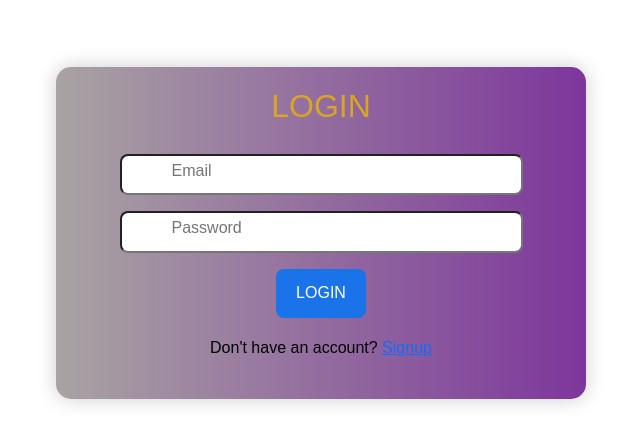
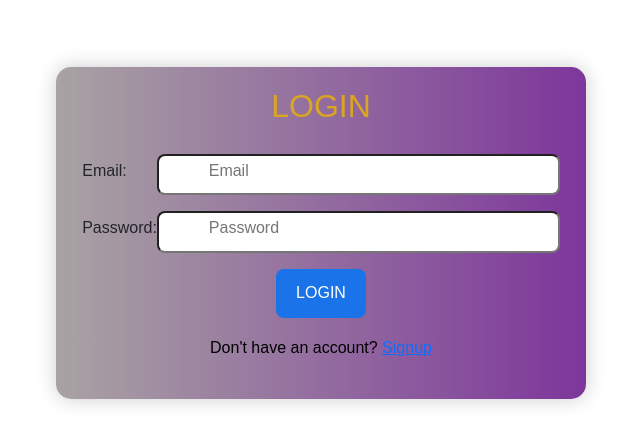
Before and after one commit to nikhitha08kk/miniproject, a React (Create React App) app: page /login in a window 1280 px wide. Shown: the part 167-612 px from the top of the page, without its empty margins (319-959 px from the left). Built offline with nearby package versions, Linux system fonts and the light colour scheme.

Commit message:
add products

```diff
--- a/src/Components/Admin/Login/Login.jsx
+++ b/src/Components/Admin/Login/Login.jsx
@@ -6,40 +6,38 @@ import { useNavigate } from 'react-router-dom';
 import { toast } from 'react-toastify';
 import { login } from '../../../Services/Adminapi';
 
-const validationSchema = Yup.object().shape({
-  email: Yup.string()
-    .email('Invalid email')
-    .required('Email is required')
-    .matches(/^[a-zA-Z0-9._%+-]+@gmail\.com$/, 'Invalid email format'),
-  password: Yup.string()
-    .required('Password is required')
-    .matches(
-      /^(?=.*[a-z])(?=.*[A-Z])(?=.*\d)(?=.*[@$!%*?&])[A-Za-z\d@$!%*?&]{8,}$/,
-      'Password must contain at least 8 characters, including one uppercase, one lowercase, one number, and one special character.'
-    ),
-});
+
 
 const Login = () => {
   const navigate = useNavigate();
 
-  const handleSubmit = async (values, { setErrors, setSubmitting }) => {
+  const validationSchema = Yup.object().shape({
+    email: Yup.string()
+      .email("Invalid email address")
+      .required("Email is required"),
+    password: Yup.string().required("Password is required"),
+  });
+
+  const handleSubmit = async (values) => {
     try {
       const { data } = await login(values);
+      console.log(data,"admin return data !!!")
       if (data.created) {
-        console.log("data")
         localStorage.setItem('jwt', data.token);
+        // Use toast.success for successful login
         toast.success(data.message, { position: 'top-right' });
-        navigate('/');
+        navigate("/admin");
       } else {
         toast.error(data.message, { position: 'top-right' });
       }
     } catch (error) {
       console.error('Error during login:', error);
-      setErrors({ submit: error.response.data.message || 'Something went wrong' });
-    } finally {
-      setSubmitting(false);
+
     }
+
+  // const handleClick = () => navigate("/signup");
   };
+
 
   return (
     <div className='log-admi'>
@@ -51,23 +49,32 @@ const Login = () => {
         validationSchema={validationSchema}
         onSubmit={handleSubmit}
       >
-        {({ isSubmitting }) => (
+        {({handleChange}) => (
           <Form className='log-adm'>
             <h1 className='logi-adm'>LOGIN</h1>
             <p>
               <label htmlFor='email'>
-                <Field type='email' name='email' className='use-adm' placeholder='Email'size={30} />
+                <Field type='email'
+                 name='email'
+                 className='use-adm'
+                 placeholder='Email'size={30}
+                 onChange={handleChange} />
                 <ErrorMessage name='email' component='div' />
               </label>
             </p>
             <p>
               <label htmlFor='password'>
-                <Field type='password' name='password' className='pass-adm' placeholder='Password'size={30} />
+                <Field type='password'
+                name='password'
+                className='pass-adm'
+                placeholder='Password'
+                size={30}
+                onChange={handleChange}/>
                 <ErrorMessage name='password' component='div' />
               </label>
             </p>
             <p>
-              <button className='but-l-adm' type='submit' disabled={isSubmitting}>
+              <button className='but-l-adm' type='submit' >
                 LOGIN
               </button>
             </p>
--- a/src/Components/User/HomePage/Home.css
+++ b/src/Components/User/HomePage/Home.css
@@ -87,6 +87,7 @@ text-align: center;
     width: 100%;
     display: inline-block;
     animation: marquee 10s linear infinite;
+    margin: 0%;
   }
   @keyframes marquee {
     0% { transform: translateX(100%); }
--- a/src/Components/User/HomePage/RedLady.jsx
+++ b/src/Components/User/HomePage/RedLady.jsx
@@ -6,9 +6,9 @@ function RedLady() {
     <div className=' red-bot'>
     <div className='row'>
       <img className='red-lady' alt='red' src='https://www.perfume24x7.com/cdn/shop/files/Mix_Banner_mob-58.jpg?v=1693912505&width=1920'></img>
-     <div className='right'> <p>"A good fragrance should have a certain personality that makes people identify the scent with you"</p></div>
-     <div className='be'><p>BE MORE</p></div>
-     <div className='fid'><p>CONFIDENT</p></div>
+     <p className='right'>"A good fragrance should have a certain personality that makes people identify the scent with you"</p>
+     <p className='be'>BE MORE</p>
+   <p className='fid'>CONFIDENT</p>
 
     </div>
     </div>
--- a/src/Components/User/LoginPage/Login.css
+++ b/src/Components/User/LoginPage/Login.css
@@ -46,4 +46,5 @@ color: white;
     padding-right: 50px;
     border-radius: 8px;
     padding-bottom: 8px;
+    margin-left: 30px;
 }
--- a/src/Components/User/LoginPage/Login.jsx
+++ b/src/Components/User/LoginPage/Login.jsx
@@ -1,40 +1,40 @@
 import React from 'react';
 import './Login.css';
-import { ErrorMessage, Form, Formik } from 'formik';
+import {ErrorMessage,  Form, Formik } from 'formik';
 import * as Yup from 'yup';
-import { useNavigate, Link } from 'react-router-dom'; // Import Link
+import { useNavigate, Link } from 'react-router-dom';
 import { login } from "../../../Services/Userapi";
 import { toast } from 'react-toastify';
 
 const validationSchema = Yup.object().shape({
   email: Yup.string()
     .email('Invalid email')
-    .required('Email is required')
-    .matches(/^[a-zA-Z0-9._%+-]+@gmail\.com$/, 'Invalid email format'),
+    .required('Email is required'),
+
   password: Yup.string()
-    .required('Password is required')
-    .matches(
-      /^(?=.*[a-z])(?=.*[A-Z])(?=.*\d)(?=.*[@$!%*?&])[A-Za-z\d@$!%*?&]{8,}$/,
-      'Password must contain at least 8 characters, including one uppercase, one lowercase, one number, and one special character.'
-    ),
+    .required('Password is required'),
+
+
 });
 
 const Login = () => {
   const navigate = useNavigate();
 
-  const handleSubmit = async (values, { setErrors }) => {
+  const handleSubmit = async (values) => {
     try {
+      console.log("on submit !!!!")
       const { data } = await login(values);
+      console.log(data,"user return data !!!")
       if (data.created) {
         localStorage.setItem("jwt", data.token);
-        toast.success(data.message, { position: "top-right" });
+        toast.success("login sucess", { position: "top-right",} );
         navigate('/');
       } else {
         toast.error(data.message, { position: "top-right" });
       }
     } catch (error) {
       console.error('Error during login:', error);
-      setErrors({ submit: error.response.data.message || 'Something went wrong' });
+
     }
   };
 
@@ -48,23 +48,37 @@ const Login = () => {
         validationSchema={validationSchema}
         onSubmit={handleSubmit}
       >
-        {({ isSubmitting, handleChange }) => ( // Add handleChange
+        {({ handleChange }) => (
           <Form className='log'>
             <h1 className='logi'>LOGIN</h1>
             <p>
-              <label htmlFor='email'></label>
-              <input type="email" name="email" className='mail' placeholder='Email' size={30} onChange={handleChange} />
-              <ErrorMessage name='email' component="div" />
+              <label htmlFor='email'>Email:</label>
+              <input type="email"
+               name="email"
+               className='mail'
+               placeholder='Email'
+               size={30}
+               onChange={handleChange}
+
+               />
+              { <ErrorMessage name='email' component="div" /> }
+
             </p>
             <p>
-              <label htmlFor='password'></label>
-              <input type="password" className='pass' placeholder='Password' size={30} name="password" onChange={handleChange} />
-              <ErrorMessage name='password' component="div" />
+              <label htmlFor='password'>Password:</label>
+              <input type="password"
+               className='pass'
+                placeholder='Password'
+                 size={30}
+                  name="password"
+                   onChange={handleChange}
+               />
+              { <ErrorMessage name='password' component="div" /> }
             </p>
             <p>
-              <button className='but-l' type='submit'>LOGIN</button> {/* Removed onClick */}
+              <button className='but-l' type='submit'>LOGIN</button>
             </p>
-            <p className='dont'>Don't have an account? <Link to='/SignUp'>Signup</Link></p> {/* Replaced anchor tag with Link */}
+            <p className='dont'>Don't have an account? <Link to='/SignUp'>Signup</Link></p>
           </Form>
         )}
       </Formik>
--- a/src/Components/User/SignUp/SignUp.jsx
+++ b/src/Components/User/SignUp/SignUp.jsx
@@ -2,41 +2,32 @@ import React from 'react';
 import { useFormik } from 'formik';
 import * as Yup from  'yup'
 import './SignUp.css';
+import { useNavigate } from "react-router-dom";
 import { signup } from '../../../Services/Userapi';
 
-// const validate = values => {
-//   const errors = {};
-//   if (!values.username.trim()){
-//     errors.username = 'Username is required';
-//   }
-//   if (!values.email.trim()){
-//     errors.email = 'Email is required';
-//   } else if (!/^[A-Z0-9._%+-]+@[A-Z0-9.-]+\.[A-Z]{2,}$/i.test(values.email)){
-//     errors.email = 'Please enter a valid email address';
-//   }
-//   if (!values.password){
-//     errors.password = 'Password is required';
-//   } else if (values.password.length < 8){
-//     errors.password = 'Password must be at least 8 characters long';
-//   }
-//   if (!values.confirmPassword){
-//     errors.confirmPassword = 'Confirm Password is required';
-//   } else if (values.confirmPassword !== values.password){
-//     errors.confirmPassword = 'Passwords do not match';
-//   }
-//   return errors;
-// }
 const validationSchema = Yup.object().shape({
+
+  email: Yup.string()
+  .email('Invalid email')
+  .required('Email is required')
+  .matches(/^[a-zA-Z0-9._%+-]+@gmail\.com$/, 'Invalid email format'),
   username: Yup.string().required('Username is required'),
-  email: Yup.string().email('Invalid email address').required('Email is required'),
-  password: Yup.string().min(8, 'Password must be at least 8 characters long').required('Password is required'),
-  confirmPassword: Yup.string().oneOf([Yup.ref('password'), null], 'Passwords must match').required('Confirm Password is required'),
+  password: Yup.string()
+  .required('Password is required')
+  .matches(
+    /^(?=.*[a-z])(?=.*[A-Z])(?=.*\d)(?=.*[@$!%*?&])[A-Za-z\d@$!%*?&]{8,}$/,
+    'Password must contain at least 8 characters, including one uppercase, one lowercase, one number, and one special character.'
+  ),
+  confirmPassword: Yup.string()
+  .oneOf([Yup.ref('password'), null], 'Passwords must match')
+  .required('Confirm Password is required'),
 });
 function SignUp() {
+  const navigate = useNavigate();
   const formik = useFormik({
    initialValues :{
+      email: '',
       username: '',
-      email: '',
       password: '',
       confirmPassword: '',
   },
@@ -44,6 +35,8 @@ function SignUp() {
     onSubmit: async values => {
       const {data} = await signup(values)
      console.log(data);
+     navigate("/login");
+
     },
   });
 
@@ -52,9 +45,9 @@ function SignUp() {
       <form onSubmit={formik.handleSubmit} className='for'>
          <h1 className='create'>CREATE AN ACCOUNT</h1>
          <p>
-          <label htmlFor='email' ></label>
+
           <input
-            type='text'
+            type='email'
             id='email'
             name='email'
             onChange={formik.handleChange}
@@ -67,7 +60,7 @@ function SignUp() {
           {formik.touched.email && formik.errors.email && <div className="error">{formik.errors.email}</div>}
          </p>
          <p>
-          <label htmlFor='username'></label>
+
           <input
             type='text'
             id='username'
@@ -82,7 +75,7 @@ function SignUp() {
           {formik.touched.username && formik.errors.username && <div className="error">{formik.errors.username}</div>}
          </p>
          <p>
-          <label htmlFor='password' ></label>
+
           <input
             type='password'
             id='password'
@@ -97,7 +90,7 @@ function SignUp() {
           {formik.touched.password && formik.errors.password && <div className="error">{formik.errors.password}</div>}
          </p>
          <p>
-          <label htmlFor='confirmPassword' ></label>
+
           <input
           className='inpu-conf'
             type='password'
```
Also changed, not shown: src/Components/User/HomePage/Redlady.css (+5 -4 lines).
